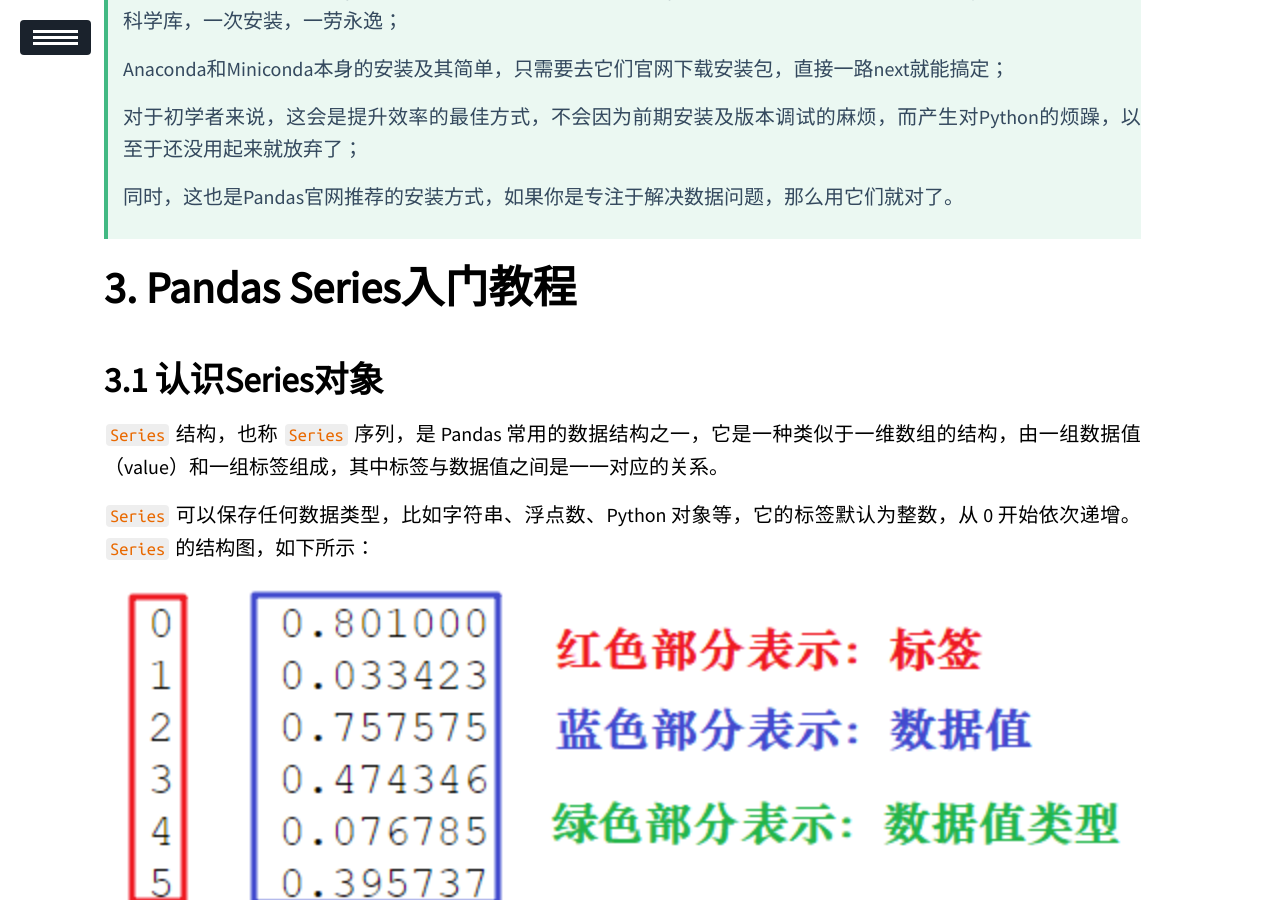
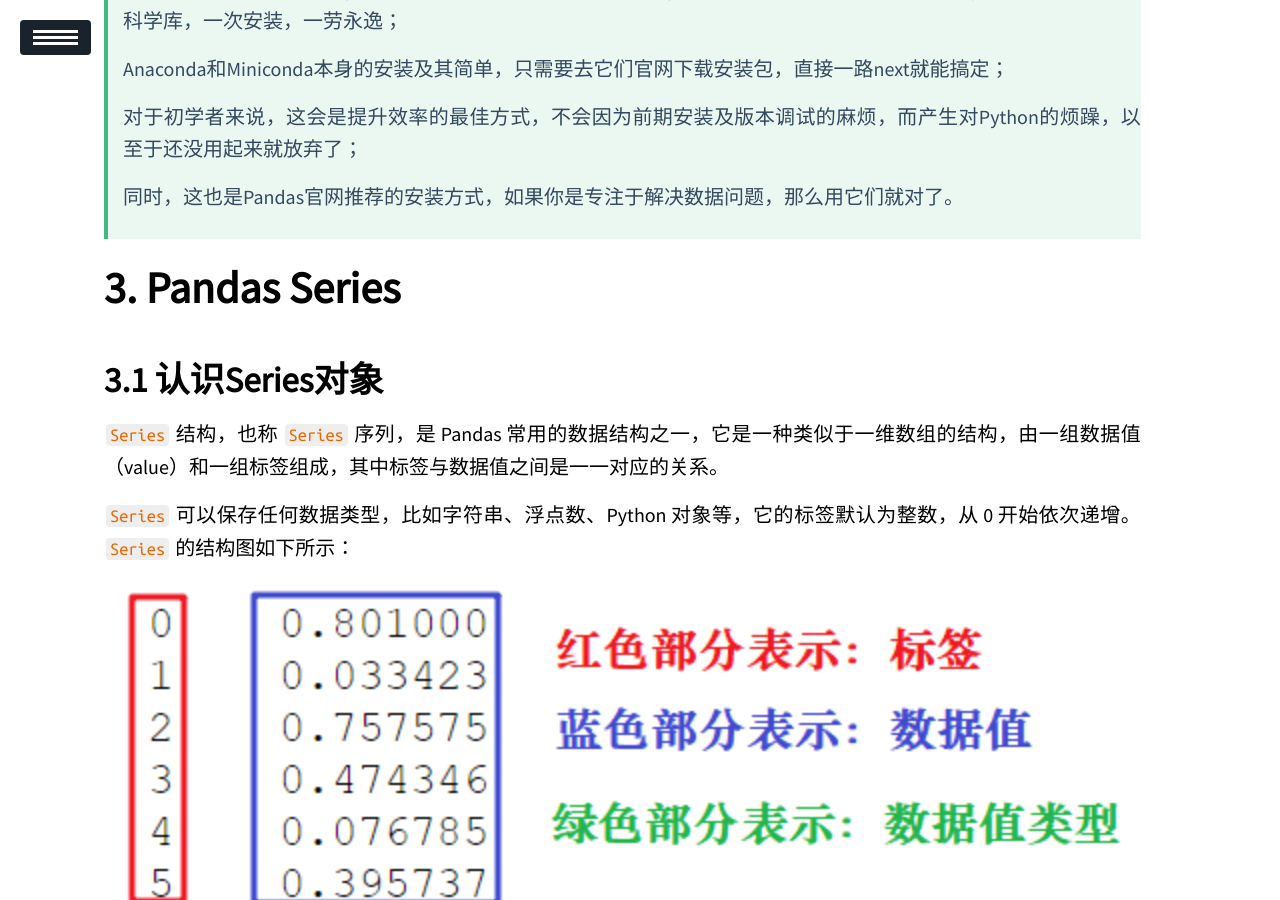
Before and after one commit to ssskz/ssskz.github.io, a Jekyll site: the page built from _posts/2023-2-28-Pandas.md, in a window 1280 px wide and 900 px high, scrolled down 3157 px. Built offline with Jekyll 4.4.1, drawn with Linux system fonts in a browser that asks for light colours; our own code applies the rules of GitHub Pages for plain Markdown files; a script that is not in the unit is left out; some of the changed text lies outside the part shown.

Commit message:
update
Signed-off-by: ssskz <12497590+ssskz@user.noreply.gitee.com>

````diff
--- a/_posts/2023-2-28-Pandas.md
+++ b/_posts/2023-2-28-Pandas.md
@@ -103,13 +103,13 @@
 >
 >同时，这也是Pandas官网推荐的安装方式，如果你是专注于解决数据问题，那么用它们就对了。
 
-# Pandas Series入门教程
+# Pandas Series
 
 ## 认识Series对象
 
 `Series` 结构，也称 `Series` 序列，是 Pandas 常用的数据结构之一，它是一种类似于一维数组的结构，由一组数据值（value）和一组标签组成，其中标签与数据值之间是一一对应的关系。
 
-`Series` 可以保存任何数据类型，比如字符串、浮点数、Python 对象等，它的标签默认为整数，从 0 开始依次递增。`Series` 的结构图，如下所示：
+`Series` 可以保存任何数据类型，比如字符串、浮点数、Python 对象等，它的标签默认为整数，从 0 开始依次递增。`Series` 的结构图如下所示：
 
 ![pandas_1](https://ssskz.github.io/about/pandas_1.png)
 
@@ -121,7 +121,7 @@
 
 ```python
 import pandas as pd
-s=pd.Series(data, index, dtype, copy)
+s = pd.Series(data, index, dtype, copy)
 ```
 
 参数说明如下所示：
@@ -135,7 +135,6 @@
 - `copy`：表示对 data 进行拷贝，默认为 False。
 
 ###  创建一个空Series对象
-
 
 ```python
 import pandas as pd
@@ -560,7 +559,7 @@
     3    False
     dtype: bool
 
-# Pandas DataFrame入门教程
+# Pandas DataFrame
 
 ## 认识DataFrame结构
 
````
